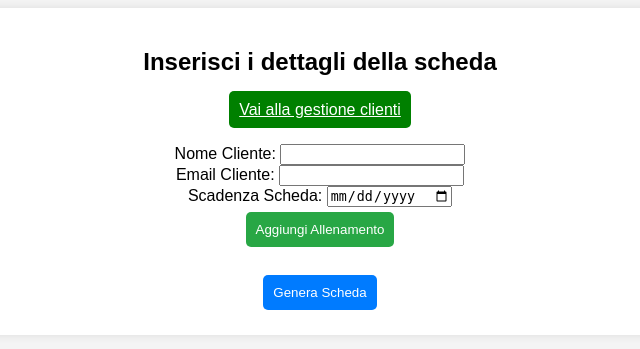
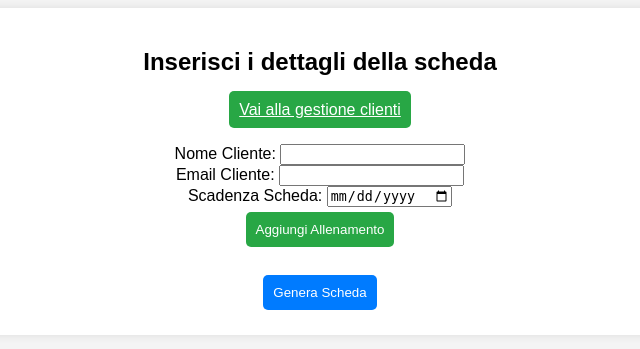
Before and after one commit to luposian/ProgrammaSchede, a Flask app: page / in a window 1280 px wide. Shown: the top 349 px of the page, without its empty margins (320-960 px from the left). Run offline with Flask 3, Linux system fonts and the light colour scheme.

Commit message:
Update index.html
ritorno al colore di prima

```diff
--- a/templates/index.html
+++ b/templates/index.html
@@ -87,17 +87,13 @@ form {
     color: white;
 }
 
-.btn-gestion {
-    background-color: green;
-    color: white;
-}
 
     </style>
 </head>
 <body>
     <div class="container">
         <h2>Inserisci i dettagli della scheda</h2>
-        <a href="/clienti" class="btn btn-gestion">Vai alla gestione clienti</a>
+        <a href="/clienti" class="btn btn-success">Vai alla gestione clienti</a>
         <form action="/" method="POST">
             <label for="nome_cliente">Nome Cliente:</label>
             <input type="text" name="nome_cliente" required><br>
```
